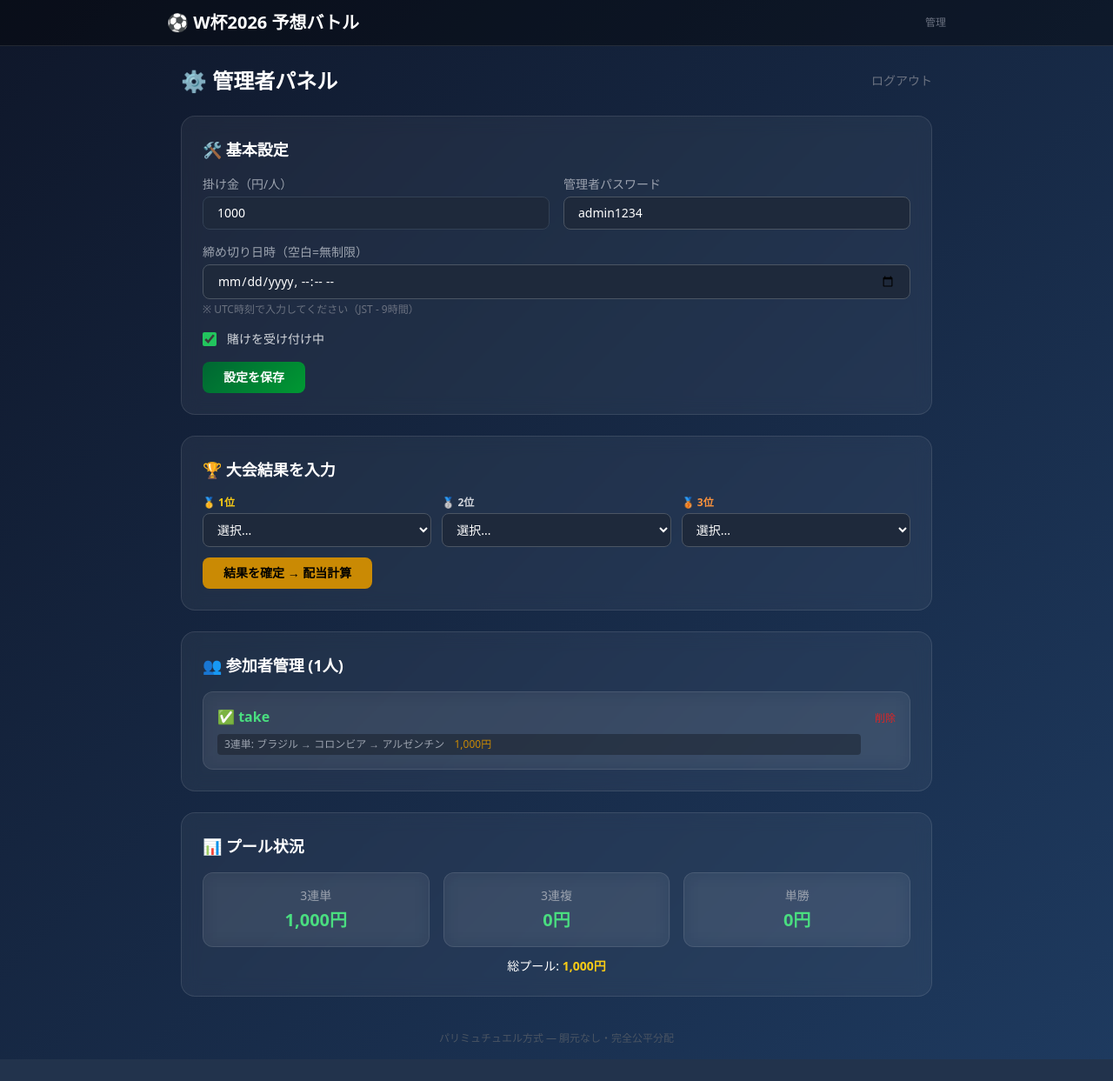
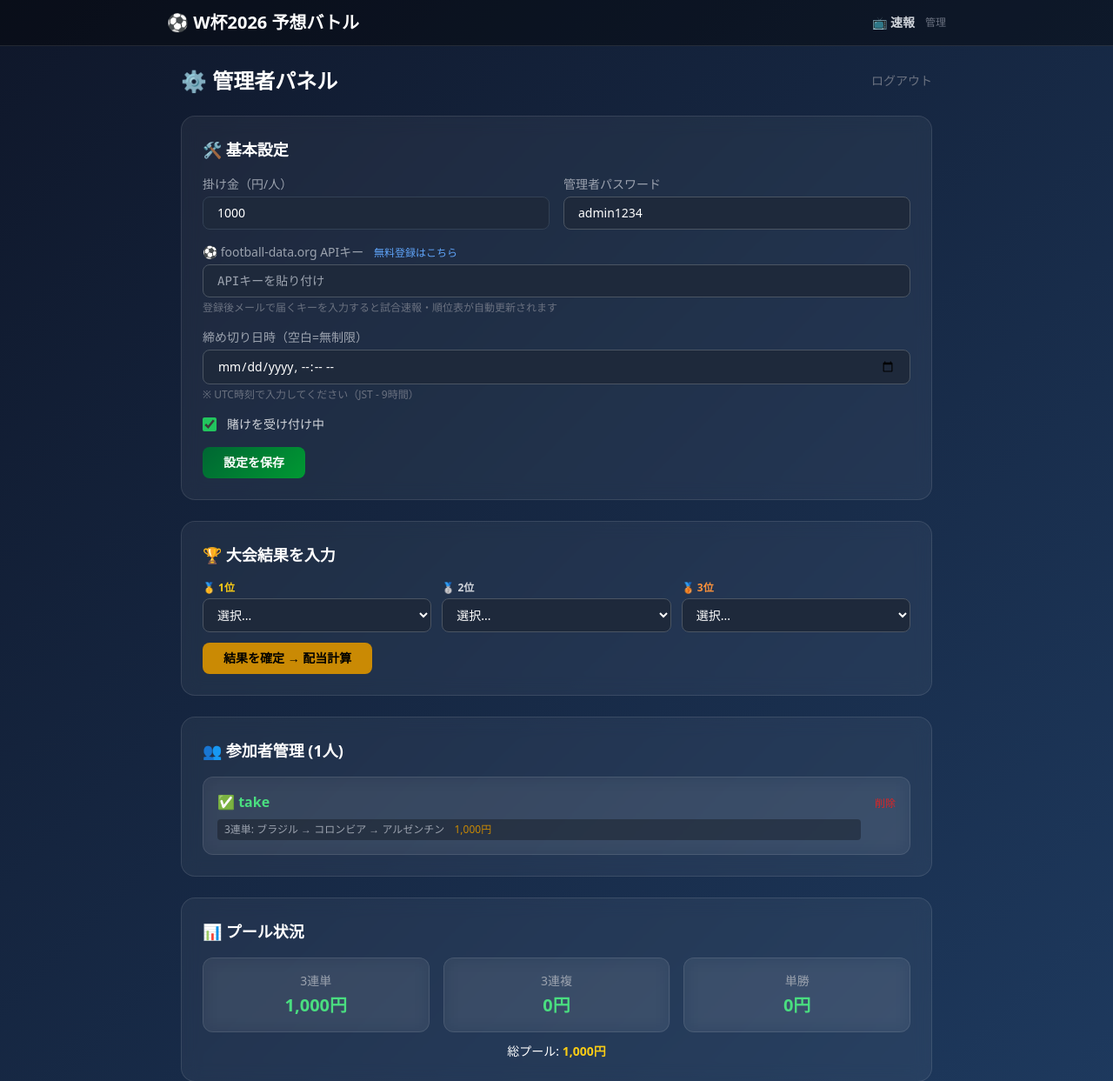
Before and after one commit to rt20050222-sys/wc2026-bet, a Flask app: page /admin in a window 1280 px wide. Shown: the top 1243 px of the page at 87% size. Before the commit the page ends 1218 px from the top, so only its background shows below. Run offline with Flask 3, Linux system fonts and the light colour scheme; the visitor is signed in with stand-in values (Sample User, id 1); some libraries are stand-ins or nearby versions.

Commit message:
add match schedule, standings, correct 48 teams

```diff
--- a/app.py
+++ b/app.py
@@ -1,7 +1,9 @@
 import os
 import json
 import uuid
-from datetime import datetime, timezone
+import urllib.request
+import urllib.error
+from datetime import datetime, timezone, timedelta
 from flask import (Flask, render_template, request, jsonify,
                    session, redirect, url_for)
 from flask_sqlalchemy import SQLAlchemy
@@ -13,28 +15,109 @@ app.config['SQLALCHEMY_DATABASE_URI'] = 'sqlite:////home/rt20050222sys/wc2026_be
 app.config['SQLALCHEMY_TRACK_MODIFICATIONS'] = False
 db = SQLAlchemy(app)
 
-# ── チーム一覧 ──────────────────────────────────────────────────
+# ── チーム一覧（2026 W杯 48カ国・正式） ────────────────────────
 TEAMS = [
-    # 南米
-    "アルゼンチン", "ブラジル", "ウルグアイ", "コロンビア", "エクアドル",
-    "ベネズエラ", "ボリビア", "パラグアイ", "チリ", "ペルー",
-    # ヨーロッパ
+    # CONMEBOL（南米 6）
+    "アルゼンチン", "ブラジル", "ウルグアイ", "コロンビア", "エクアドル", "パラグアイ",
+    # UEFA（欧州 16）
     "フランス", "スペイン", "イングランド", "ドイツ", "ポルトガル",
-    "オランダ", "ベルギー", "イタリア", "クロアチア", "デンマーク",
-    "スイス", "オーストリア", "ポーランド", "セルビア", "ハンガリー",
-    "ルーマニア", "チェコ", "スロバキア", "スコットランド", "トルコ",
-    "ウクライナ", "ギリシャ", "アルバニア", "スロベニア",
-    # 北中米カリブ
-    "アメリカ", "メキシコ", "カナダ", "コスタリカ", "パナマ",
-    "ジャマイカ", "ホンジュラス",
-    # アジア
+    "オランダ", "ベルギー", "クロアチア", "スイス", "オーストリア",
+    "チェコ", "スコットランド", "トルコ", "ノルウェー", "スウェーデン",
+    "ボスニア・ヘルツェゴビナ",
+    # CONCACAF（北中米カリブ 6）
+    "アメリカ", "メキシコ", "カナダ", "パナマ", "ハイチ", "キュラソー",
+    # AFC（アジア 9）
     "日本", "韓国", "オーストラリア", "イラン", "サウジアラビア",
-    "ウズベキスタン", "イラク", "ヨルダン",
-    # アフリカ
-    "モロッコ", "セネガル", "ナイジェリア", "コートジボワール",
-    "エジプト", "コンゴ民主共和国", "カメルーン", "南アフリカ",
-    "マリ", "アルジェリア",
+    "ウズベキスタン", "イラク", "ヨルダン", "カタール",
+    # CAF（アフリカ 10）
+    "モロッコ", "セネガル", "コートジボワール", "エジプト",
+    "コンゴ民主共和国", "南アフリカ", "ガーナ", "アルジェリア",
+    "チュニジア", "カーボベルデ",
+    # OFC（オセアニア 1）
+    "ニュージーランド",
 ]
+
+# football-data.org の英語名 → 日本語名マッピング
+TEAM_NAME_MAP = {
+    "Argentina": "アルゼンチン", "Brazil": "ブラジル", "Uruguay": "ウルグアイ",
+    "Colombia": "コロンビア", "Ecuador": "エクアドル", "Paraguay": "パラグアイ",
+    "France": "フランス", "Spain": "スペイン", "England": "イングランド",
+    "Germany": "ドイツ", "Portugal": "ポルトガル", "Netherlands": "オランダ",
+    "Belgium": "ベルギー", "Croatia": "クロアチア", "Switzerland": "スイス",
+    "Austria": "オーストリア", "Czech Republic": "チェコ", "Czechia": "チェコ",
+    "Scotland": "スコットランド", "Turkey": "トルコ", "Norway": "ノルウェー",
+    "Sweden": "スウェーデン", "Bosnia and Herzegovina": "ボスニア・ヘルツェゴビナ",
+    "United States": "アメリカ", "Mexico": "メキシコ", "Canada": "カナダ",
+    "Panama": "パナマ", "Haiti": "ハイチ", "Curaçao": "キュラソー", "Curacao": "キュラソー",
+    "Japan": "日本", "Korea Republic": "韓国", "South Korea": "韓国",
+    "Australia": "オーストラリア", "Iran": "イラン", "Saudi Arabia": "サウジアラビア",
+    "Uzbekistan": "ウズベキスタン", "Iraq": "イラク", "Jordan": "ヨルダン",
+    "Qatar": "カタール",
+    "Morocco": "モロッコ", "Senegal": "セネガル", "Côte d'Ivoire": "コートジボワール",
+    "Ivory Coast": "コートジボワール", "Egypt": "エジプト",
+    "DR Congo": "コンゴ民主共和国", "Democratic Republic of Congo": "コンゴ民主共和国",
+    "South Africa": "南アフリカ", "Ghana": "ガーナ", "Algeria": "アルジェリア",
+    "Tunisia": "チュニジア", "Cape Verde": "カーボベルデ",
+    "New Zealand": "ニュージーランド",
+}
+
+def team_ja(name):
+    return TEAM_NAME_MAP.get(name, name)
+
+# ── 試合データキャッシュ ──────────────────────────────────────────
+_match_cache = {'data': None, 'updated': None}
+_standings_cache = {'data': None, 'updated': None}
+CACHE_MINUTES = 5
+
+def fetch_football_api(path):
+    api_key = get_cfg('football_api_key', '')
+    if not api_key:
+        return None
+    url = f'https://api.football-data.org/v4/{path}'
+    req = urllib.request.Request(url, headers={'X-Auth-Token': api_key})
+    try:
+        with urllib.request.urlopen(req, timeout=10) as res:
+            return json.loads(res.read().decode())
+    except Exception:
+        return None
+
+def get_matches():
+    now = datetime.now(timezone.utc)
+    if (_match_cache['data'] is not None and _match_cache['updated'] and
+            now - _match_cache['updated'] < timedelta(minutes=CACHE_MINUTES)):
+        return _match_cache['data']
+    data = fetch_football_api('competitions/WC/matches')
+    if data:
+        _match_cache['data'] = data
+        _match_cache['updated'] = now
+    return _match_cache['data']
+
+def get_standings():
+    now = datetime.now(timezone.utc)
+    if (_standings_cache['data'] is not None and _standings_cache['updated'] and
+            now - _standings_cache['updated'] < timedelta(minutes=CACHE_MINUTES)):
+        return _standings_cache['data']
+    data = fetch_football_api('competitions/WC/standings')
+    if data:
+        _standings_cache['data'] = data
+        _standings_cache['updated'] = now
+    return _standings_cache['data']
+
+STAGE_LABELS = {
+    'GROUP_STAGE': 'グループステージ',
+    'LAST_32': 'ラウンド32',
+    'LAST_16': 'ラウンド16',
+    'QUARTER_FINALS': '準々決勝',
+    'SEMI_FINALS': '準決勝',
+    'THIRD_PLACE': '3位決定戦',
+    'FINAL': '決勝',
+}
+
+STATUS_LABELS = {
+    'SCHEDULED': '未定', 'TIMED': '開始前',
+    'IN_PLAY': '🔴 試合中', 'PAUSED': '🟡 ハーフタイム',
+    'FINISHED': '終了', 'POSTPONED': '延期', 'CANCELLED': '中止',
+}
 
 # ── モデル ────────────────────────────────────────────────────────
 class Config(db.Model):
@@ -157,6 +240,93 @@ def final_payouts():
                         pay += b.amount * totals['win'] / w_total
         out[p.name] = round(pay)
     return out
+
+# ── 試合・順位ルート ──────────────────────────────────────────────
+@app.route('/matches')
+def matches_page():
+    participant = None
+    if 'token' in session:
+        participant = Participant.query.filter_by(token=session['token']).first()
+    return render_template('matches.html', participant=participant)
+
+@app.route('/api/matches')
+def api_matches():
+    data = get_matches()
+    if not data:
+        api_key = get_cfg('football_api_key', '')
+        if not api_key:
+            return jsonify({'error': 'API_KEY_NOT_SET'})
+        return jsonify({'error': 'FETCH_FAILED'})
+
+    now = datetime.now(timezone.utc)
+    matches = []
+    for m in data.get('matches', []):
+        utc_str = m.get('utcDate', '')
+        try:
+            kick_off = datetime.fromisoformat(utc_str.replace('Z', '+00:00'))
+            jst = kick_off + timedelta(hours=9)
+            kick_off_jst = jst.strftime('%m/%d %H:%M')
+        except Exception:
+            kick_off_jst = utc_str
+            kick_off = None
+
+        status = m.get('status', '')
+        score = m.get('score', {})
+        ft = score.get('fullTime', {})
+        ht = score.get('halfTime', {})
+
+        home = team_ja(m.get('homeTeam', {}).get('name', ''))
+        away = team_ja(m.get('awayTeam', {}).get('name', ''))
+
+        matches.append({
+            'id': m.get('id'),
+            'stage': STAGE_LABELS.get(m.get('stage', ''), m.get('stage', '')),
+            'group': m.get('group', ''),
+            'kick_off_jst': kick_off_jst,
+            'status': STATUS_LABELS.get(status, status),
+            'status_raw': status,
+            'home': home,
+            'away': away,
+            'home_score': ft.get('home'),
+            'away_score': ft.get('away'),
+            'home_ht': ht.get('home'),
+            'away_ht': ht.get('away'),
+        })
+
+    updated = _match_cache['updated']
+    updated_jst = (updated + timedelta(hours=9)).strftime('%H:%M:%S') if updated else '--'
+    return jsonify({'matches': matches, 'updated_jst': updated_jst})
+
+@app.route('/api/standings')
+def api_standings():
+    data = get_standings()
+    if not data:
+        return jsonify({'error': 'NO_DATA'})
+
+    groups = []
+    for s in data.get('standings', []):
+        if s.get('type') != 'TOTAL':
+            continue
+        group_name = s.get('group', '').replace('GROUP_', 'グループ ')
+        table = []
+        for row in s.get('table', []):
+            table.append({
+                'pos': row.get('position'),
+                'team': team_ja(row.get('team', {}).get('name', '')),
+                'played': row.get('playedGames', 0),
+                'won': row.get('won', 0),
+                'draw': row.get('draw', 0),
+                'lost': row.get('lost', 0),
+                'gf': row.get('goalsFor', 0),
+                'ga': row.get('goalsAgainst', 0),
+                'gd': row.get('goalDifference', 0),
+                'pts': row.get('points', 0),
+            })
+        groups.append({'group': group_name, 'table': table})
+
+    updated = _standings_cache['updated']
+    updated_jst = (updated + timedelta(hours=9)).strftime('%H:%M:%S') if updated else '--'
+    return jsonify({'groups': groups, 'updated_jst': updated_jst})
 
 # ── ルート ────────────────────────────────────────────────────────
 @app.route('/')
@@ -284,6 +454,7 @@ def admin():
         if action == 'config':
             set_cfg('buy_in', int(request.form['buy_in']))
             set_cfg('admin_password', request.form['admin_password'])
+            set_cfg('football_api_key', request.form.get('football_api_key', '').strip())
             deadline_str = request.form.get('deadline', '').strip()
             if deadline_str:
                 dt = datetime.fromisoformat(deadline_str).replace(tzinfo=timezone.utc)
@@ -291,6 +462,8 @@ def admin():
             else:
                 set_cfg('deadline', None)
             set_cfg('is_open', request.form.get('is_open') == 'on')
+            _match_cache['data'] = None
+            _standings_cache['data'] = None
 
         elif action == 'results':
             set_cfg('results', {
@@ -322,6 +495,7 @@ def admin():
         participants=participants,
         buy_in=get_cfg('buy_in', 1000),
         admin_password=get_cfg('admin_password', 'admin1234'),
+        football_api_key=get_cfg('football_api_key', ''),
         deadline=get_cfg('deadline', ''),
         is_open=get_cfg('is_open', True),
         totals=totals,
--- a/templates/admin.html
+++ b/templates/admin.html
@@ -24,6 +24,15 @@
           class="w-full rounded-lg px-4 py-2 border border-gray-600 text-sm"
           style="background:#1e293b; color:white;">
       </div>
+    </div>
+    <div>
+      <label class="text-sm text-gray-400 mb-1 block">⚽ football-data.org APIキー
+        <a href="https://www.football-data.org/client/register" target="_blank" class="text-blue-400 ml-2 text-xs">無料登録はこちら</a>
+      </label>
+      <input type="text" name="football_api_key" value="{{ football_api_key }}" placeholder="APIキーを貼り付け"
+        class="w-full rounded-lg px-4 py-2 border border-gray-600 text-sm font-mono"
+        style="background:#1e293b; color:white;">
+      <p class="text-xs text-gray-500 mt-1">登録後メールで届くキーを入力すると試合速報・順位表が自動更新されます</p>
     </div>
     <div>
       <label class="text-sm text-gray-400 mb-1 block">締め切り日時（空白=無制限）</label>
--- a/templates/layout.html
+++ b/templates/layout.html
@@ -30,7 +30,8 @@
 <nav class="bg-black bg-opacity-40 border-b border-white border-opacity-10 px-4 py-3">
   <div class="max-w-4xl mx-auto flex items-center justify-between">
     <a href="/" class="text-xl font-bold">⚽ W杯2026 予想バトル</a>
-    <div class="flex gap-3 text-sm">
+    <div class="flex gap-3 items-center text-sm">
+      <a href="/matches" class="text-gray-300 hover:text-white font-semibold">📺 速報</a>
       {% if participant %}
       <span class="text-green-400 font-semibold">👤 {{ participant.name }}</span>
       <a href="/logout" class="text-gray-400 hover:text-white">ログアウト</a>
```
Also changed, not shown: templates/matches.html (added, +293 -0 lines).
